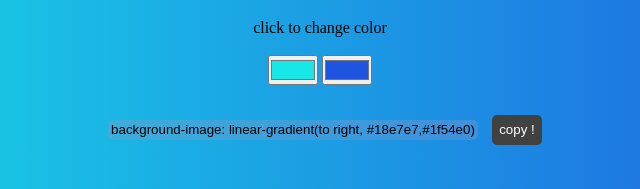
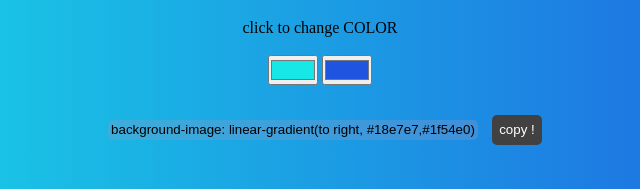
Before and after one commit to AKREMCH/colorise, a plain HTML site: page index.html in a window 1280 px wide. Shown: the part 340-529 px from the top of the page, 320-960 px from the left. Drawn offline with nearby package versions, Linux system fonts and the light colour scheme.

Commit message:
i've changed to uppercase

```diff
--- a/index.html
+++ b/index.html
@@ -10,7 +10,7 @@
   <body>
     <div class="everything">
     <h1> <span ><img src="https://img.icons8.com/pastel-glyph/39/000000/paint-palette.png"/></span> COLORise </h1>
-    <div>click to change color</div>
+    <div>click to change COLOR</div>
 
     <div class="inputField">
       <br>
```
